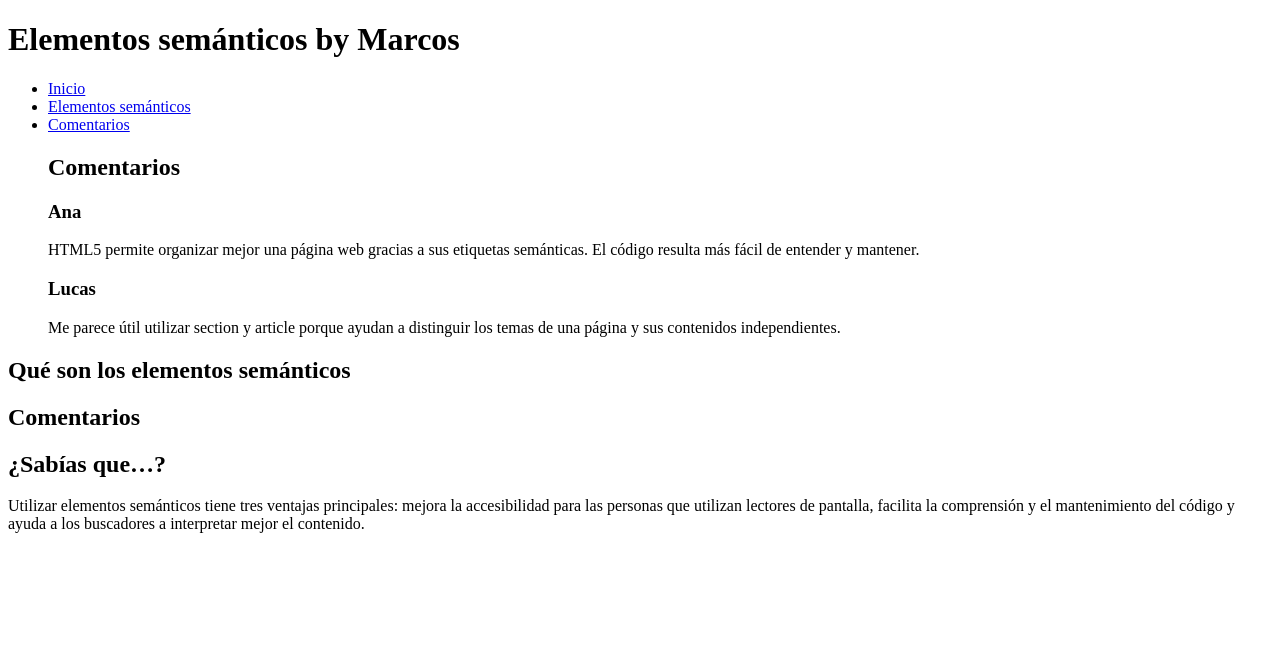
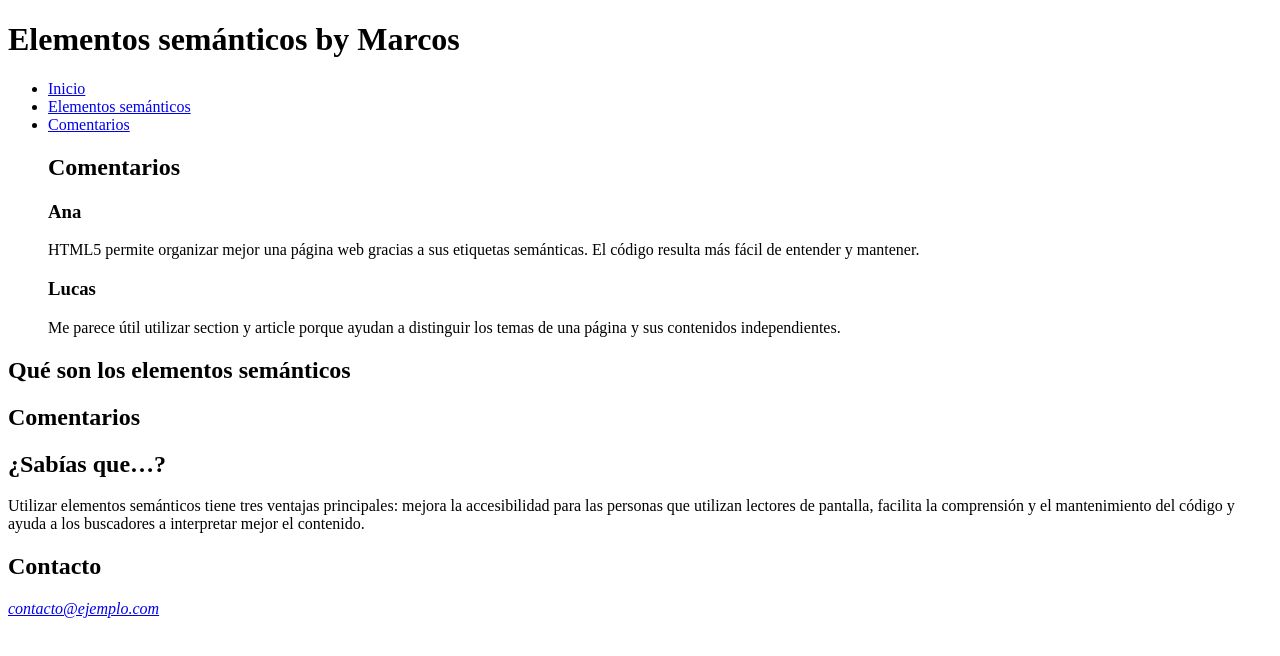
Before and after one commit to Marcos-1-s/Estructuras, a plain HTML site: page index.html in a window 1280 px wide. Drawn offline with Linux system fonts and the light colour scheme.

Commit message:
footer y address

```diff
--- a/index.html
+++ b/index.html
@@ -44,3 +44,9 @@
     <h2>¿Sabías que…?</h2>
     <p>Utilizar elementos semánticos tiene tres ventajas principales: mejora la accesibilidad para las personas que utilizan lectores de pantalla, facilita la comprensión y el mantenimiento del código y ayuda a los buscadores a interpretar mejor el contenido.</p>
 </aside>
+<footer>
+    <h2>Contacto</h2>
+    <address>
+        <a href="mailto:contacto@ejemplo.com">contacto@ejemplo.com</a>
+    </address>
+</footer>
```
